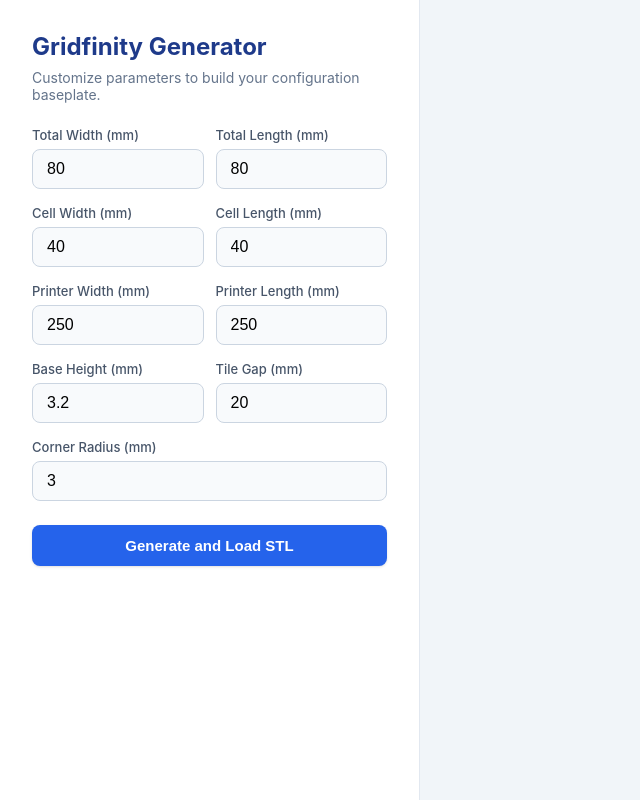
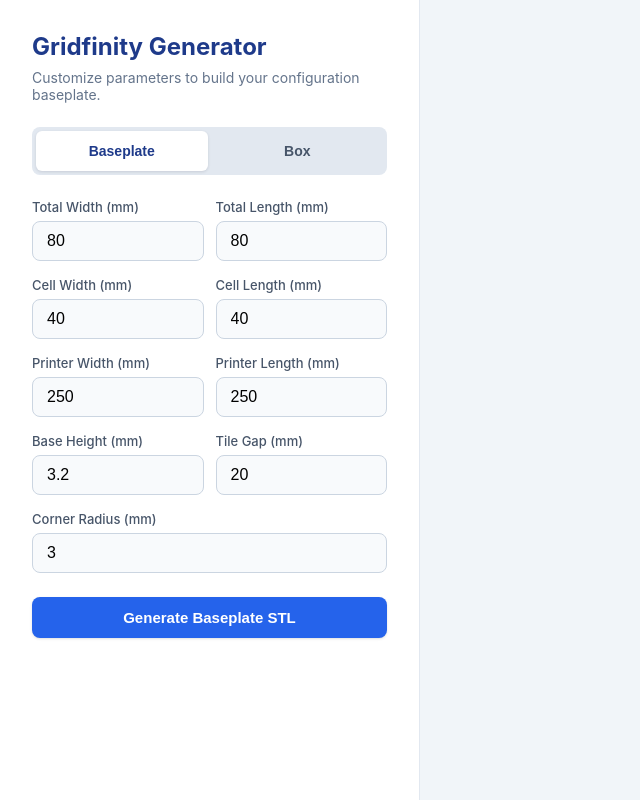
Before and after one commit to thanosSidi/ReactBoxGenerator, a React (Create React App) app: page / in a window 1280 px wide. Shown: the whole page, without its empty margins (0-640 px from the left). Built offline with nearby package versions, Linux system fonts and the light colour scheme.

Commit message:
Add Box generation feature

```diff
--- a/src/App.js
+++ b/src/App.js
@@ -4,6 +4,35 @@
 import { STLLoader } from 'three/examples/jsm/loaders/STLLoader';
 import * as THREE from 'three';
 import * as BufferGeometryUtils from 'three/examples/jsm/utils/BufferGeometryUtils.js';
+
+const API_BASE_URL = 'http://16.16.53.53';
+
+const generatorTabs = [
+  { id: 'baseplate', label: 'Baseplate' },
+  { id: 'box', label: 'Box' },
+];
+
+const baseplateFields = [
+  { name: 'total_width_mm', label: 'Total Width (mm)' },
+  { name: 'total_length_mm', label: 'Total Length (mm)' },
+  { name: 'cell_w', label: 'Cell Width (mm)' },
+  { name: 'cell_l', label: 'Cell Length (mm)' },
+  { name: 'printer_w', label: 'Printer Width (mm)' },
+  { name: 'printer_l', label: 'Printer Length (mm)' },
+  { name: 'base_height', label: 'Base Height (mm)' },
+  { name: 'tile_gap_mm', label: 'Tile Gap (mm)' },
+  { name: 'cut_corner_radius', label: 'Corner Radius (mm)', fullWidth: true },
+];
+
+const boxFields = [
+  { name: 'box_wall_thickness', label: 'Wall Thickness (mm)' },
+  { name: 'box_height', label: 'Box Height (mm)' },
+  { name: 'total_width_mm', label: 'Total Width (mm)' },
+  { name: 'total_length_mm', label: 'Total Length (mm)' },
+  { name: 'cell_w', label: 'Cell Width (mm)' },
+  { name: 'cell_l', label: 'Cell Length (mm)' },
+  { name: 'box_base_thickness', label: 'Base Thickness (mm)', fullWidth: true },
+];
 
 function useMediaQuery(query) {
   const [matches, setMatches] = useState(() => (
@@ -36,13 +65,14 @@
         url,
         (geom) => {
           // 1. Strip flat data
+          geom.center();
+
           geom.deleteAttribute('normal');
 
-          // 2. FIXED: Use the direct imported module variable instead of THREE.*
           geom = BufferGeometryUtils.mergeVertices(geom);
 
-          // 3. Compute clean vector slopes
           geom.computeVertexNormals();
+          geom.computeBoundingSphere();
 
           setGeometry(geom);
         },
@@ -81,7 +111,8 @@
   if (!geometry) return null;
 
   return (
-    <mesh ref={meshRef} geometry={geometry} castShadow receiveShadow>
+    <mesh ref={meshRef} geometry={geometry} castShadow={false}
+    receiveShadow={true}>
       <meshPhysicalMaterial
         color="#dd7616"
         roughness={0.4}
@@ -93,10 +124,10 @@
         clearcoatRoughness={0.2}    // Keeps the top gloss layer relatively sharp
 
         // 2. SHEEN (Mimics micro-fibers/fuzz or the soft look of matte plastic edges)
-        sheen={1.0}                 // Intensity of the edge glow
-        sheenRoughness={0.5}        // Softness of the edge highlights
+        sheen={0.1}                 // Intensity of the edge glow
+        sheenRoughness={0.1}        // Softness of the edge highlights
         sheenColor="#ff9d42"        // A slightly lighter tint of your base orange for realistic highlights
-        side={THREE.DoubleSide}
+        side={THREE.FrontSide}
       />
     </mesh>
   );
@@ -104,10 +135,12 @@
 
 function App() {
   const [stlUrl, setStlUrl] = useState('');
+  const [generatedType, setGeneratedType] = useState('baseplate');
+  const [activeTab, setActiveTab] = useState('baseplate');
   const [loading, setLoading] = useState(false);
   const controlsRef = useRef();
   const isMobile = useMediaQuery('(max-width: 760px)');
-  const [formData, setFormData] = useState({
+  const [baseplateFormData, setBaseplateFormData] = useState({
     total_width_mm: 80,
     total_length_mm: 80,
     cell_w: 40,
@@ -118,25 +151,46 @@
     tile_gap_mm: 20,
     cut_corner_radius: 3.0
   });
+  const [boxFormData, setBoxFormData] = useState({
+    box_wall_thickness: 1,
+    total_width_mm: 80,
+    total_length_mm: 80,
+    cell_w: 40,
+    cell_l: 40,
+    box_height: 30,
+    box_base_thickness: 5
+  });
 
   const handleInputChange = (e) => {
     const { name, value } = e.target;
-    setFormData({ ...formData, [name]: parseFloat(value) || 0 });
+    const parsedValue = parseFloat(value) || 0;
+
+    if (activeTab === 'baseplate') {
+      setBaseplateFormData({ ...baseplateFormData, [name]: parsedValue });
+    } else {
+      setBoxFormData({ ...boxFormData, [name]: parsedValue });
+    }
   };
 
   const generateSTL = async () => {
+    const isBoxGenerator = activeTab === 'box';
+    const submittedType = isBoxGenerator ? 'box' : 'baseplate';
+    const endpoint = isBoxGenerator ? '/box_generate' : '/generate-baseplate';
+    const payload = isBoxGenerator ? boxFormData : baseplateFormData;
+
     setLoading(true);
     try {
-      const response = await fetch('http://16.16.53.53/generate-baseplate', {
+      const response = await fetch(`${API_BASE_URL}${endpoint}`, {
         method: 'POST',
         headers: {
           'Content-Type': 'application/json',
         },
-        body: JSON.stringify(formData),
+        body: JSON.stringify(payload),
       });
       const data = await response.json();
       if (response.ok) {
-        const downloadUrl = `http://16.16.53.53/download/${data.request_id}`;
+        const downloadUrl = `${API_BASE_URL}/download/${data.request_id}`;
+        setGeneratedType(submittedType);
         setStlUrl(downloadUrl);
       } else {
         alert('Error generating STL: ' + data.detail);
@@ -162,7 +216,7 @@
       const link = document.createElement('a');
 
       link.href = objectUrl;
-      link.download = 'gridfinity-baseplate.stl';
+      link.download = generatedType === 'box' ? 'gridfinity-box.stl' : 'gridfinity-baseplate.stl';
       document.body.appendChild(link);
       link.click();
       document.body.removeChild(link);
@@ -206,6 +260,32 @@
       fontSize: '14px',
       color: '#64748b',
       margin: '0 0 24px 0',
+    },
+    tabs: {
+      display: 'grid',
+      gridTemplateColumns: '1fr 1fr',
+      gap: '4px',
+      padding: '4px',
+      marginBottom: '24px',
+      borderRadius: '8px',
+      backgroundColor: '#e2e8f0',
+    },
+    tabButton: {
+      minHeight: '40px',
+      padding: '9px 12px',
+      border: 'none',
+      borderRadius: '6px',
+      backgroundColor: 'transparent',
+      color: '#475569',
+      fontSize: '14px',
+      fontWeight: 650,
+      cursor: 'pointer',
+      transition: 'background-color 0.2s, color 0.2s, box-shadow 0.2s',
+    },
+    activeTabButton: {
+      backgroundColor: '#ffffff',
+      color: '#1e3a8a',
+      boxShadow: '0 1px 3px 0 rgb(15 23 42 / 0.12)',
     },
     grid: {
       display: 'grid',
@@ -301,6 +381,9 @@
         button:hover:not(:disabled) {
           background-color: #1d4ed8 !important;
         }
+        .generator-tab:hover:not(:disabled) {
+          background-color: #ffffff !important;
+        }
         button:active:not(:disabled) {
           transform: translateY(1px);
         }
@@ -308,46 +391,51 @@
 
       <div style={styles.sidebar}>
         <h1 style={styles.title}>Gridfinity Generator</h1>
-        <p style={styles.subtitle}>Customize parameters to build your configuration baseplate.</p>
+        <p style={styles.subtitle}>
+          Customize parameters to build your {activeTab === 'box' ? 'grid-compatible box.' : 'configuration baseplate.'}
+        </p>
+
+        <div style={styles.tabs} role="tablist" aria-label="Generator type">
+          {generatorTabs.map((tab) => (
+            <button
+              key={tab.id}
+              type="button"
+              className="generator-tab"
+              role="tab"
+              aria-selected={activeTab === tab.id}
+              onClick={() => setActiveTab(tab.id)}
+              style={{
+                ...styles.tabButton,
+                ...(activeTab === tab.id ? styles.activeTabButton : {}),
+              }}
+            >
+              {tab.label}
+            </button>
+          ))}
+        </div>
 
         <form onSubmit={(e) => { e.preventDefault(); generateSTL(); }} style={{ display: 'flex', flexDirection: 'column', flex: 1 }}>
           <div style={styles.grid}>
-            <div style={styles.formField}>
-              <label style={styles.label}>Total Width (mm)</label>
-              <input type="number" name="total_width_mm" value={formData.total_width_mm} onChange={handleInputChange} step="0.1" style={styles.input} />
-            </div>
-            <div style={styles.formField}>
-              <label style={styles.label}>Total Length (mm)</label>
-              <input type="number" name="total_length_mm" value={formData.total_length_mm} onChange={handleInputChange} step="0.1" style={styles.input} />
-            </div>
-            <div style={styles.formField}>
-              <label style={styles.label}>Cell Width (mm)</label>
-              <input type="number" name="cell_w" value={formData.cell_w} onChange={handleInputChange} step="0.1" style={styles.input} />
-            </div>
-            <div style={styles.formField}>
-              <label style={styles.label}>Cell Length (mm)</label>
-              <input type="number" name="cell_l" value={formData.cell_l} onChange={handleInputChange} step="0.1" style={styles.input} />
-            </div>
-            <div style={styles.formField}>
-              <label style={styles.label}>Printer Width (mm)</label>
-              <input type="number" name="printer_w" value={formData.printer_w} onChange={handleInputChange} step="0.1" style={styles.input} />
-            </div>
-            <div style={styles.formField}>
-              <label style={styles.label}>Printer Length (mm)</label>
-              <input type="number" name="printer_l" value={formData.printer_l} onChange={handleInputChange} step="0.1" style={styles.input} />
-            </div>
-            <div style={styles.formField}>
-              <label style={styles.label}>Base Height (mm)</label>
-              <input type="number" name="base_height" value={formData.base_height} onChange={handleInputChange} step="0.1" style={styles.input} />
-            </div>
-            <div style={styles.formField}>
-              <label style={styles.label}>Tile Gap (mm)</label>
-              <input type="number" name="tile_gap_mm" value={formData.tile_gap_mm} onChange={handleInputChange} step="0.1" style={styles.input} />
-            </div>
-            <div style={styles.fullWidthField}>
-              <label style={styles.label}>Corner Radius (mm)</label>
-              <input type="number" name="cut_corner_radius" value={formData.cut_corner_radius} onChange={handleInputChange} step="0.1" style={styles.input} />
-            </div>
+            {(activeTab === 'baseplate' ? baseplateFields : boxFields).map((field) => {
+              const fieldValue = activeTab === 'baseplate'
+                ? baseplateFormData[field.name]
+                : boxFormData[field.name];
+
+              return (
+                <div key={field.name} style={field.fullWidth ? styles.fullWidthField : styles.formField}>
+                  <label style={styles.label}>{field.label}</label>
+                  <input
+                    type="number"
+                    name={field.name}
+                    value={fieldValue}
+                    onChange={handleInputChange}
+                    step="0.1"
+                    min="0"
+                    style={styles.input}
+                  />
+                </div>
+              );
+            })}
           </div>
 
           <button
@@ -355,7 +443,7 @@
             disabled={loading}
             style={{...styles.button, ...(loading ? styles.buttonDisabled : {})}}
           >
-            {loading ? 'Generating Layout...' : 'Generate and Load STL'}
+            {loading ? 'Generating Layout...' : `Generate ${activeTab === 'box' ? 'Box' : 'Baseplate'} STL`}
           </button>
 
           {stlUrl && (
@@ -372,15 +460,17 @@
 
       <div style={styles.canvasContainer}>
         {loading && <div style={styles.loaderOverlay}>Loading preview...</div>}
-        <Canvas shadows style={{ height: '100%' }} camera={{ position: [0, 150, 200], fov: 45, near: 0.1, far: 100000 }}>
+        <Canvas shadows={false} style={{ height: '100%' }} camera={{ position: [0, 150, 200], fov: 45, near: 0.1, far: 100000 }}>
           <ambientLight intensity={0.4} />
 
           {/* Key Light to catch sloped edge highlights */}
           <directionalLight
-            position={[80, 150, 50]}
-            intensity={1.2}
-            castShadow
-            shadow-mapSize={[2048, 2048]}
+              position={[80, 150, 50]}
+              intensity={1.2}
+              castShadow
+              shadow-mapSize={[2048, 2048]}
+              shadow-bias={-0.0005}
+              shadow-normalBias={0.02}
           />
 
           {/* Soft Fill Light to avoid pure black shadows on profiles */}
```
